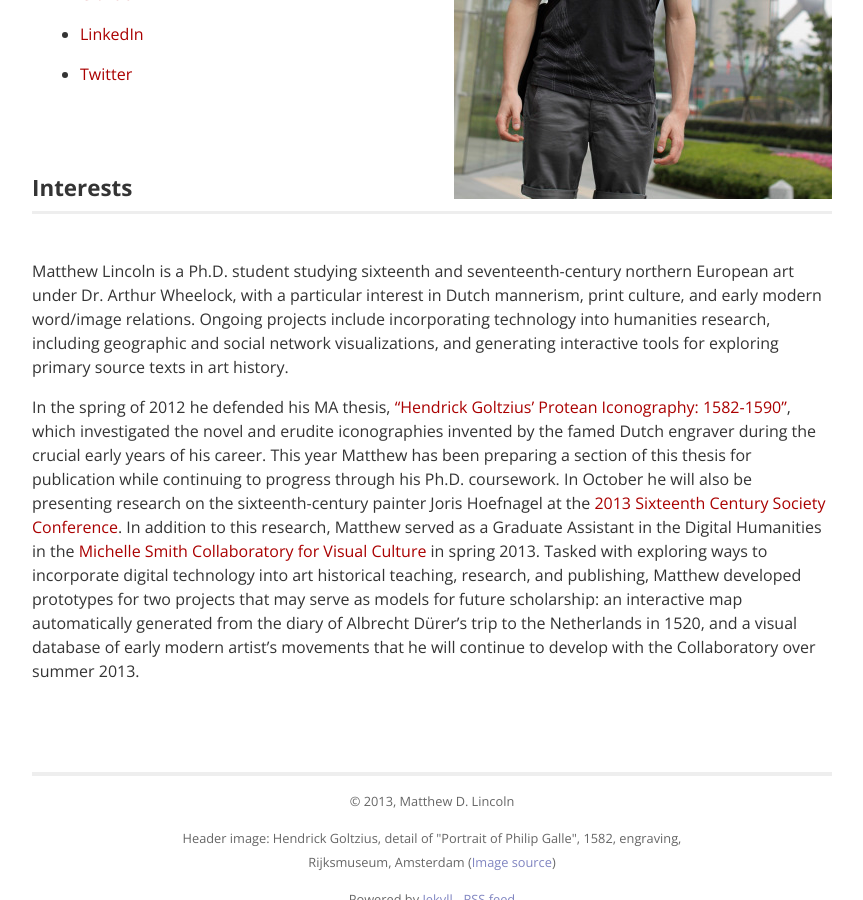
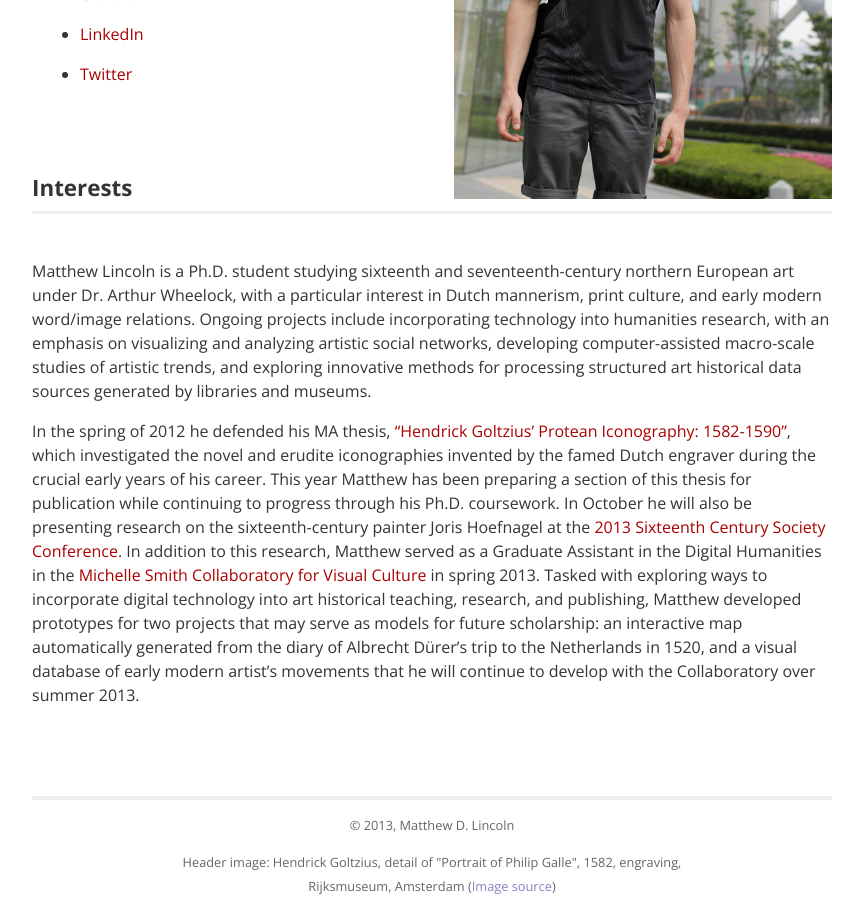
Before and after one commit to mdlincoln/mdlincoln.github.io, a Jekyll site: the page built from about/index.md, in a window 1280 px wide and 900 px high, scrolled down 1014 px. Shown: the whole window, without its empty margins (208-1071 px from the left). Built offline with Jekyll 4.4.1, drawn with Linux system fonts in a browser that asks for light colours.

Commit message:
New bio text

```diff
--- a/about/index.md
+++ b/about/index.md
@@ -33,6 +33,6 @@
 # Interests
 
 
-Matthew Lincoln is a Ph.D. student studying sixteenth and seventeenth-century northern European art under Dr. Arthur Wheelock, with a particular interest in Dutch mannerism, print culture, and early modern word/image relations. Ongoing projects include incorporating technology into humanities research, including geographic and social network visualizations, and generating interactive tools for exploring primary source texts in art history.
+Matthew Lincoln is a Ph.D. student studying sixteenth and seventeenth-century northern European art under Dr. Arthur Wheelock, with a particular interest in Dutch mannerism, print culture, and early modern word/image relations. Ongoing projects include incorporating technology into humanities research, with an emphasis on visualizing and analyzing artistic social networks, developing computer-assisted macro-scale studies of artistic trends, and exploring innovative methods for processing structured art historical data sources generated by libraries and museums.
 
 In the spring of 2012 he defended his MA thesis, ["Hendrick Goltzius' Protean Iconography: 1582-1590"](http://drum.lib.umd.edu//handle/1903/12861), which investigated the novel and erudite iconographies invented by the famed Dutch engraver during the crucial early years of his career. This year Matthew has been preparing a section of this thesis for publication while continuing to progress through his Ph.D. coursework. In October he will also be presenting research on the sixteenth-century painter Joris Hoefnagel at the [2013 Sixteenth Century Society Conference](http://sixteenthcentury.org/conference/). In addition to this research, Matthew served as a Graduate Assistant in the Digital Humanities in the [Michelle Smith Collaboratory for Visual Culture](http://michellesmithcollaboratory.umd.edu/) in spring 2013. Tasked with exploring ways to incorporate digital technology into art historical teaching, research, and publishing, Matthew developed prototypes for two projects that may serve as models for future scholarship: an interactive map automatically generated from the diary of Albrecht Dürer’s trip to the Netherlands in 1520, and a visual database of early modern artist’s movements that he will continue to develop with the Collaboratory over summer 2013.
```
